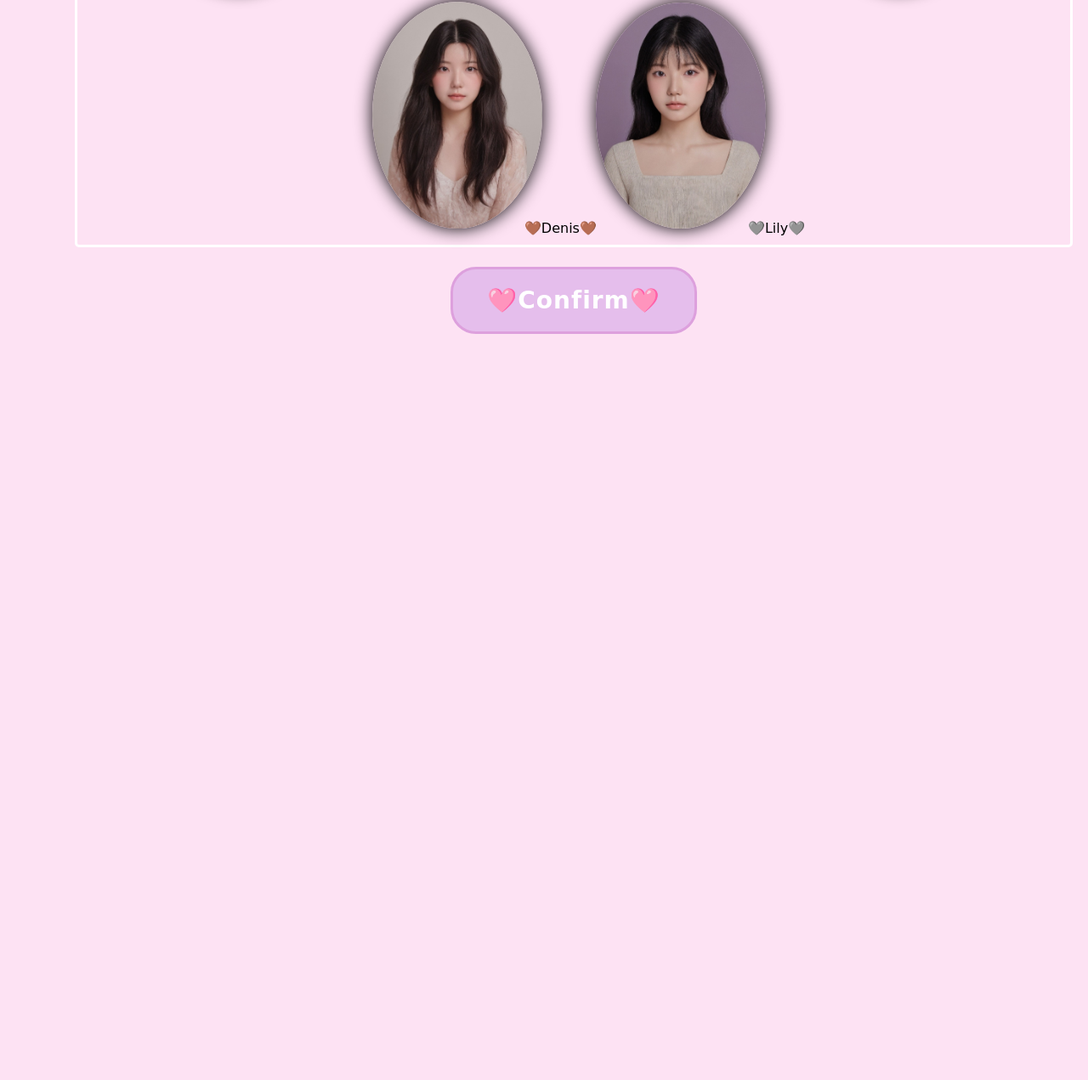
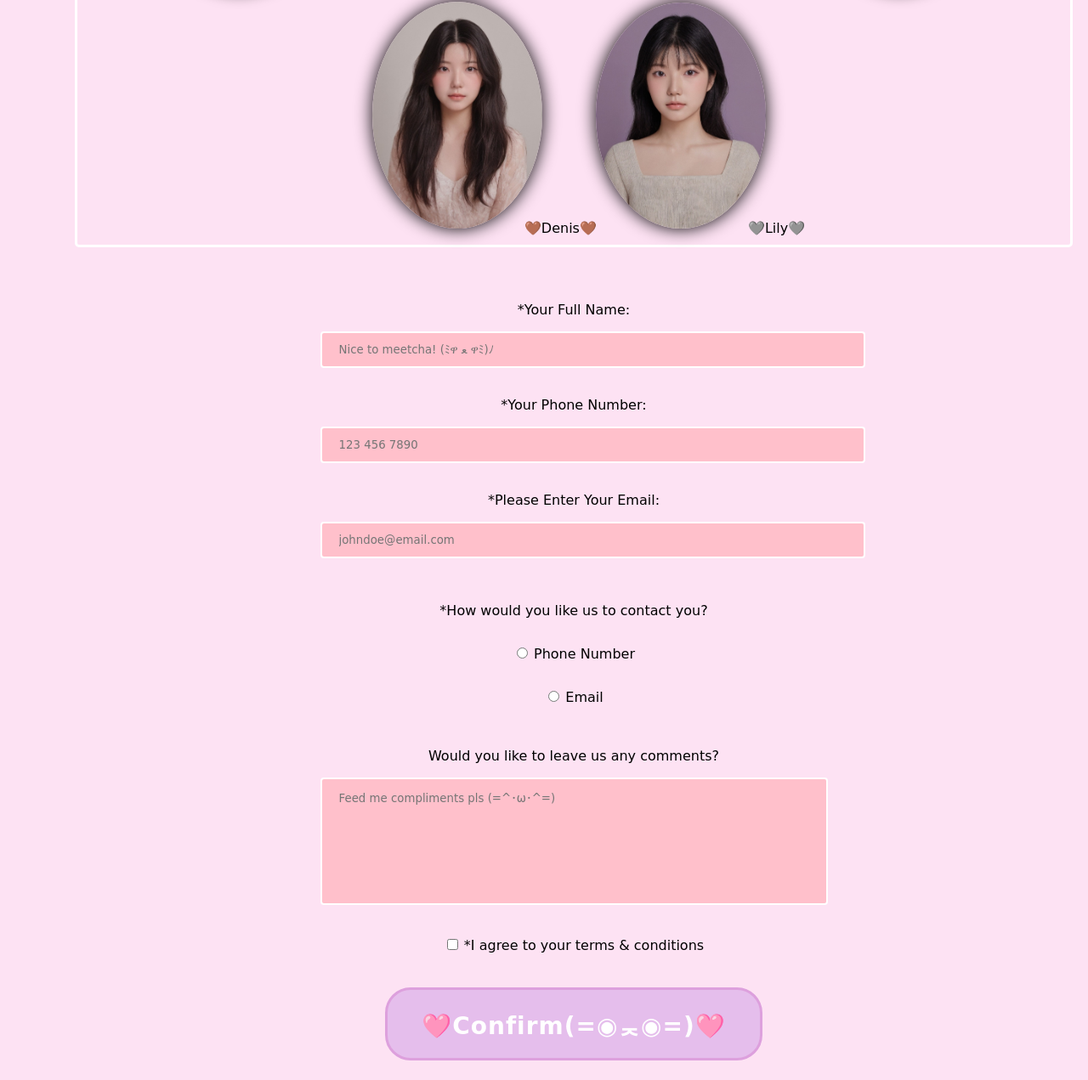
Before and after one commit to Mofu-Mofu-Nyan/Mofu-Mofu-Nyan-maid-cafe-Team-G-, a plain HTML site: page reservation.html in a window 1280 px wide. Shown: the part 911-2182 px from the top of the page at 85% size. Before the commit the page ends 1327 px from the top, so only its background shows below. Drawn offline with Linux system fonts and the light colour scheme.

Commit message:
Add files via upload

```diff
--- a/maidof.css
+++ b/maidof.css
@@ -136,6 +136,68 @@
     font-size: 20px;
     color: purple;
     font-weight: bold;
+  }
+
+  .form-container {
+    display: flex;
+    justify-content: center;
+    align-items: center;
+    min-height: 100vh;
+    margin-top: 4%;
+
+  }
+
+
+  form {
+    width: 50%;
+    text-align: center;
+  }
+
+
+  textarea {
+    font-family: 'Architects Daughter', cursive;
+    resize: none;
+    width: 100%;
+    height: 150px;
+    padding: 12px 20px;
+    box-sizing: border-box;
+    border: 2px solid white;
+    border-radius: 4px;
+    background-color: pink;
+  }
+
+
+  input[type=text]:focus {
+    border: 1px solid purple;
+  }
+
+  input[type=text] {
+     font-family: 'Architects Daughter', cursive;
+    width: 100%;
+    padding: 12px 20px;
+    border: 2px solid white;
+    border-radius: 4px;
+    background-color: pink;
+  }
+
+
+  input[type=tel] {
+     font-family: 'Architects Daughter', cursive;
+    width: 100%;
+    padding: 12px 20px;
+    border: 2px solid white;
+    border-radius: 4px;
+    background-color: pink;
+  }
+
+
+  input[type=email] {
+     font-family: 'Architects Daughter', cursive;
+    width: 100%;
+    padding: 12px 20px;
+    border: 2px solid white;
+    border-radius: 4px;
+    background-color: pink;
   }
 
   .reservation-button {
--- a/reservation.html
+++ b/reservation.html
@@ -78,10 +78,47 @@
       </div>
     </div>
 
+    <div class="form-container">
+
+      <form>
+        <label for="fname"><p class="formlabels">*Your Full Name:</p></label>
+        <input type="text" id="fname" name="fname" placeholder="Nice to meetcha! (ﾐዋ ﻌ ዋﾐ)ﾉ" minlength="3" maxlength="20" required><br><br>
+
+        <label for="phone"><p class="formlabels">*Your Phone Number:</p></label>
+        <input type="tel" id="phone" name="phone" pattern="[0-9]{3} [0-9]{3} [0-9]{4}" title="Ten digit number with proper spacing" placeholder="123 456 7890" minlength="12" maxlength="12" required><br><br>
+
+        <label for="email"><p class="formlabels">*Please Enter Your Email:</p></label>
+        <input type="email" id="email" name="email" placeholder="johndoe@email.com" required><br><br><br>
+
+
+        <p class="formlabels">*How would you like us to contact you?</p><br>
+        <input type="radio" id="phonenumber" name="contact_option" value="Phone Number" required>
+        <label for="phonenumber"><p class="radiobuttonlabels">Phone Number</p></label><br>
+        <input type="radio" id="emailaddress" name="contact_option" value="Email Address" required>
+        <label for="emailaddress"><p class="radiobuttonlabels">Email</p></label><br><br>
+
+
+        <label for="commentarea"><p class="formlabels">Would you like to leave us any comments?</p></label>
+        <textarea id="commentarea" name="commentarea" rows="4" cols="50" placeholder="Feed me compliments pls (=^･ω･^=)"></textarea>
+        <br><br>
+
+
+
+        <input type="checkbox" id="myCheck" onclick="myFunction()" required>
+        <label for="myCheck"><p class="formlabels"> *I agree to your terms & conditions </p></label>
+
+        <p id="text" style="display:none"> Your life now belongs to us! (=ↀωↀ=) </p>
+
+        <br>
+
+
+      </form>
+
+    </div>
+
   <h3>
-    <button class="reservation-button" onclick="confirmReservation()">🩷Confirm🩷</button>
+    <button class="reservation-button" onclick="confirmReservation()">🩷Confirm(=◉ᆽ◉=)🩷</button>
   </h3>
-
 
   <script>
     var selectedMaid = '';
```
Also changed, not shown: Maidlist.html (+1 -3 lines).
